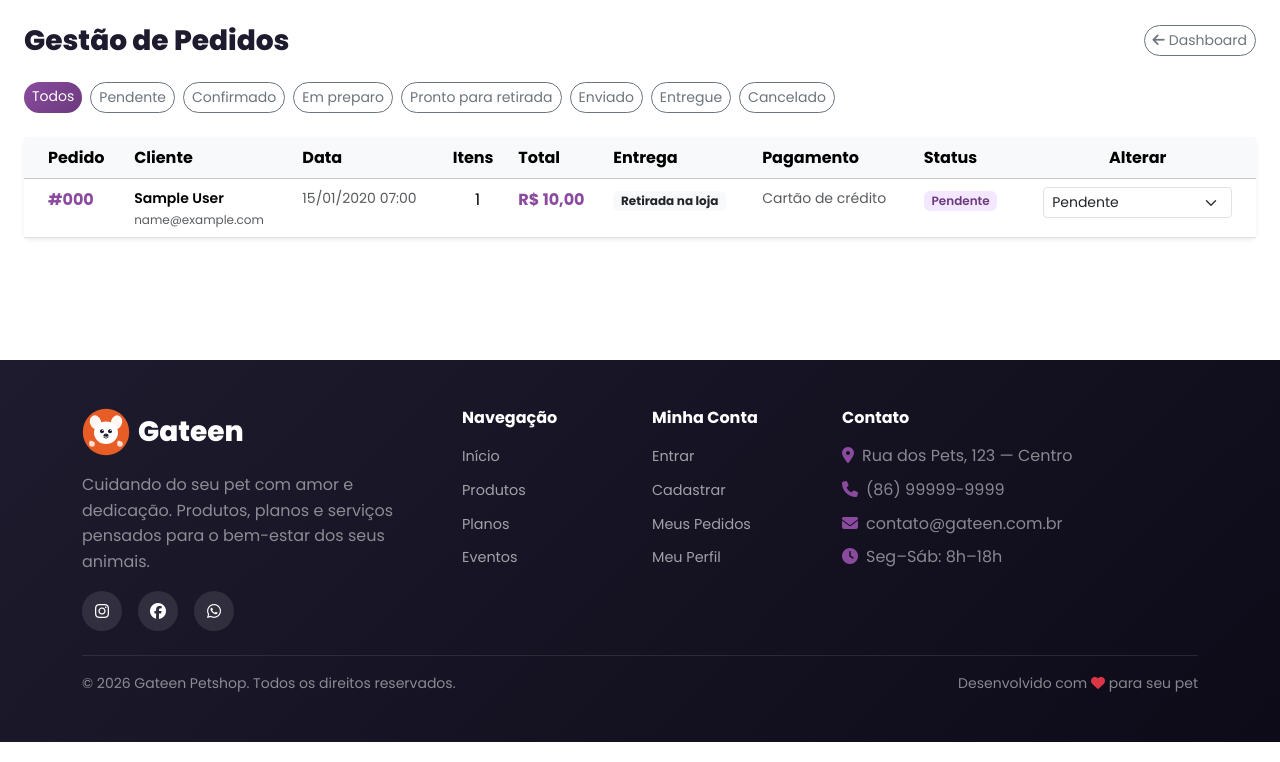
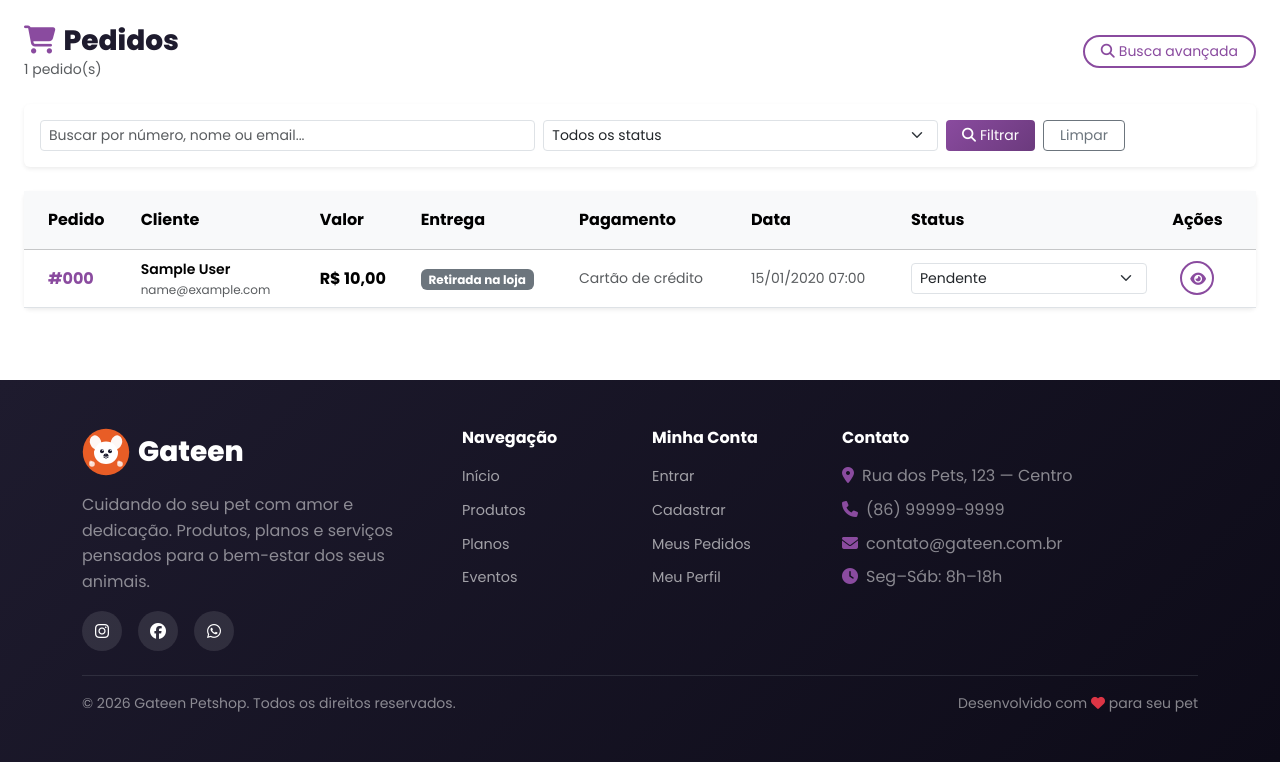
Before and after one commit to dmaltad/GATEEN-CLAUDE, a Django app: page /dashboard/pedidos/ in a window 1280 px wide. Shown: the part 58-820 px from the top of the page. Run offline with Django 5.2, Linux system fonts and the light colour scheme; a user stored in the database is signed in; tables that the repository leaves empty hold one stand-in row (values such as "Sample post"); grey boxes marked "Sample" are stand-in pictures.

Commit message:
Tratamento

```diff
--- a/apps/dashboard/views.py
+++ b/apps/dashboard/views.py
@@ -1,8 +1,8 @@
 from django.shortcuts import render, redirect, get_object_or_404
 from django.contrib.admin.views.decorators import staff_member_required
-from django.contrib import messages  # ← FALTAVA ESTE IMPORT
+from django.contrib import messages
 from django.utils import timezone
-from django.db.models import Sum, Count, Q, F
+from django.db.models import Sum, Q
 from apps.orders.models import Order, CashRegister, CashTransaction
 from apps.catalog.models import Product, Stock, StockMovement
 from apps.accounts.models import User
@@ -11,28 +11,31 @@ from datetime import timedelta
 
 @staff_member_required
 def dashboard_home(request):
-    today = timezone.now().date()
-    week_ago = today - timedelta(days=7)
+    today    = timezone.now().date()
     month_ago = today - timedelta(days=30)
+    week_ago  = today - timedelta(days=7)
+
+    paid_statuses = ['confirmed', 'preparing', 'ready', 'shipped', 'delivered']
 
     total_orders_today = Order.objects.filter(created_at__date=today).count()
-    revenue_today = Order.objects.filter(
-        created_at__date=today,
-        status__in=['confirmed', 'preparing', 'ready', 'shipped', 'delivered']
-    ).aggregate(total=Sum('total'))['total'] or 0
-
-    revenue_month = Order.objects.filter(
-        created_at__date__gte=month_ago,
-        status__in=['confirmed', 'preparing', 'ready', 'shipped', 'delivered']
-    ).aggregate(total=Sum('total'))['total'] or 0
-
-    low_stock = Stock.objects.filter(
-        quantity__lte=F('min_quantity')
-    ).select_related('product')[:10]
-
-    recent_orders = Order.objects.select_related('user').order_by('-created_at')[:10]
-    new_users = User.objects.filter(date_joined__date__gte=week_ago).count()
-    open_cash = CashRegister.objects.filter(status='open').first()
+    revenue_today = (
+        Order.objects.filter(created_at__date=today, status__in=paid_statuses)
+        .aggregate(total=Sum('total'))['total'] or 0
+    )
+    revenue_month = (
+        Order.objects.filter(created_at__date__gte=month_ago, status__in=paid_statuses)
+        .aggregate(total=Sum('total'))['total'] or 0
+    )
+    new_users  = User.objects.filter(date_joined__date__gte=week_ago).count()
+    open_cash  = CashRegister.objects.filter(status='open').first()
+    low_stock  = (
+        Stock.objects.filter(quantity__lte=5)
+        .select_related('product')[:10]
+    )
+    recent_orders = (
+        Order.objects.select_related('user')
+        .order_by('-created_at')[:10]
+    )
 
     shortcuts = [
         {'label': 'Produtos',   'icon': 'fa-box',           'color': '#8A4B9F', 'url': '/dashboard/gestao/produtos/'},
@@ -42,30 +45,32 @@ def dashboard_home(request):
         {'label': 'Eventos',    'icon': 'fa-calendar',      'color': '#F4B942', 'url': '/dashboard/gestao/eventos/'},
         {'label': 'Planos',     'icon': 'fa-star',          'color': '#FF9800', 'url': '/dashboard/gestao/planos/'},
         {'label': 'Fidelidade', 'icon': 'fa-gift',          'color': '#9C27B0', 'url': '/dashboard/gestao/fidelidade/'},
-        {'label': 'Categorias', 'icon': 'fa-th',            'color': '#607D8B', 'url': '/admin/catalog/category/'},
         {'label': 'Usuários',   'icon': 'fa-users',         'color': '#2196F3', 'url': '/dashboard/gestao/usuarios/'},
+        {'label': 'Cargos',     'icon': 'fa-user-tag',      'color': '#607D8B', 'url': '/dashboard/gestao/cargos/'},
+        {'label': 'Planos ativos', 'icon': 'fa-id-card',   'color': '#009688', 'url': '/dashboard/gestao/planos/ativos/'},
     ]
 
     return render(request, 'dashboard/home.html', {
         'total_orders_today': total_orders_today,
-        'revenue_today': revenue_today,
-        'revenue_month': revenue_month,
-        'low_stock': low_stock,
-        'recent_orders': recent_orders,
-        'new_users': new_users,
-        'open_cash': open_cash,
-        'shortcuts': shortcuts,
+        'revenue_today':      revenue_today,
+        'revenue_month':      revenue_month,
+        'low_stock':          low_stock,
+        'recent_orders':      recent_orders,
+        'new_users':          new_users,
+        'open_cash':          open_cash,
+        'shortcuts':          shortcuts,
     })
 
+
+# ── Estoque ──────────────────────────────────────────────────────
 
 @staff_member_required
 def stock_view(request):
     status_filter = request.GET.get('status', 'all')
-
-    stocks = Stock.objects.select_related(
-        'product__category', 'product__brand'
-    ).order_by('quantity')
-
+    stocks = (
+        Stock.objects.select_related('product__category', 'product__brand')
+        .order_by('quantity')
+    )
     if status_filter == 'low':
         stocks = [s for s in stocks if s.is_low and not s.is_out]
     elif status_filter == 'out':
@@ -82,9 +87,9 @@ def stock_movement_create(request, product_id):
     product = get_object_or_404(Product, pk=product_id)
     if request.method == 'POST':
         movement_type = request.POST.get('movement_type')
-        quantity = int(request.POST.get('quantity', 0))
-        reason = request.POST.get('reason', '')
-        stock, _ = Stock.objects.get_or_create(product=product)
+        quantity      = int(request.POST.get('quantity', 0))
+        reason        = request.POST.get('reason', '')
+        stock, _      = Stock.objects.get_or_create(product=product)
 
         if movement_type == 'in':
             stock.quantity += quantity
@@ -107,9 +112,12 @@ def stock_movement_create(request, product_id):
     return render(request, 'dashboard/stock_movement_form.html', {'product': product})
 
 
+# ── Caixa ─────────────────────────────────────────────────────────
+
 @staff_member_required
 def cash_register_view(request):
     open_cash = CashRegister.objects.filter(status='open').first()
+
     if request.method == 'POST':
         action = request.POST.get('action')
         if action == 'open' and not open_cash:
@@ -118,27 +126,27 @@ def cash_register_view(request):
                 opening_balance=request.POST.get('opening_balance', 0),
             )
         elif action == 'close' and open_cash:
-            open_cash.status = 'closed'
+            open_cash.status          = 'closed'
             open_cash.closing_balance = request.POST.get('closing_balance', 0)
-            open_cash.closed_by = request.user
-            open_cash.closed_at = timezone.now()
+            open_cash.closed_by       = request.user
+            open_cash.closed_at       = timezone.now()
             open_cash.save()
         return redirect('dashboard:cash_register')
 
-    transactions = []
-    if open_cash:
-        transactions = open_cash.transactions.order_by('-created_at')
-
+    transactions = open_cash.transactions.order_by('-created_at') if open_cash else []
     return render(request, 'dashboard/cash_register.html', {
-        'open_cash': open_cash,
+        'open_cash':    open_cash,
         'transactions': transactions,
     })
 
 
+# ── Pedidos (views legadas, mantidas para compatibilidade de URLs) ──
+
 @staff_member_required
 def orders_view(request):
+    """Lista de pedidos — compatível com {% url 'dashboard:orders' %}."""
     status_filter = request.GET.get('status', '')
-    q = request.GET.get('q', '')
+    q             = request.GET.get('q', '')
 
     orders = Order.objects.select_related('user').order_by('-created_at')
 
@@ -147,21 +155,21 @@ def orders_view(request):
     if q:
         orders = orders.filter(
             Q(order_number__icontains=q) |
-            Q(user__email__icontains=q) |
+            Q(user__email__icontains=q)  |
             Q(user__first_name__icontains=q)
         )
 
     return render(request, 'dashboard/orders.html', {
-        'orders': orders,
-        'status_choices': Order.STATUS_CHOICES,
+        'orders':          orders,
+        'status_choices':  Order.STATUS_CHOICES,
         'selected_status': status_filter,
-        'q': q,
+        'q':               q,
     })
 
 
 @staff_member_required
 def order_detail_staff_redirect(request, order_number):
-    """Atualiza status do pedido via POST e redireciona de volta."""
+    """Atualiza status via POST e redireciona — mantém URL legada funcionando."""
     order = get_object_or_404(Order, order_number=order_number)
     if request.method == 'POST':
         new_status = request.POST.get('status')
@@ -175,5 +183,17 @@ def order_detail_staff_redirect(request, order_number):
     return redirect('dashboard:orders')
 
 
-# Alias mantido para compatibilidade com templates antigos
-update_order_status = order_detail_staff_redirect
+# ── Alias mantido para retrocompatibilidade ───────────────────────
+
+@staff_member_required
+def order_management_view(request):
+    return orders_view(request)
+
+
+@staff_member_required
+def update_order_status(request, pk):
+    order = get_object_or_404(Order, pk=pk)
+    if request.method == 'POST':
+        order.status = request.POST.get('status')
+        order.save()
+    return redirect('dashboard:orders')
--- a/apps/orders/context_processors.py
+++ b/apps/orders/context_processors.py
@@ -4,7 +4,7 @@ from django.db.models import Sum
 def cart_processor(request):
     from apps.orders.models import Cart
 
-    cart = None
+    cart       = None
     cart_count = 0
 
     try:
--- a/templates/dashboard/orders.html
+++ b/templates/dashboard/orders.html
@@ -1,80 +1,115 @@
 {% extends 'layouts/base.html' %}
 {% load static %}
 
-{% block title %}Gestão de Pedidos — Dashboard{% endblock %}
+{% block title %}Pedidos — Gestão{% endblock %}
 
 {% block content %}
 <div class="container-fluid py-4 px-4">
+
   <div class="d-flex align-items-center justify-content-between mb-4">
-    <h3 class="fw-800 mb-0">Gestão de Pedidos</h3>
-    <a href="{% url 'dashboard:home' %}" class="btn btn-outline-secondary rounded-pill btn-sm">
-      <i class="fa fa-arrow-left me-1"></i>Dashboard
+    <div>
+      <h3 class="fw-800 mb-0">
+        <i class="fa fa-shopping-cart me-2" style="color:var(--primary);"></i>Pedidos
+      </h3>
+      <p class="text-muted small mb-0">{{ orders.count }} pedido(s)</p>
+    </div>
+    <a href="{% url 'dashboard:order_list_staff' %}" class="btn btn-outline-primary btn-sm rounded-pill px-3">
+      <i class="fa fa-search me-1"></i>Busca avançada
     </a>
   </div>
 
-  <!-- FILTRO STATUS -->
-  <div class="d-flex gap-2 mb-4 flex-wrap">
-    <a href="{% url 'dashboard:orders' %}" class="btn btn-sm {% if not selected_status %}btn-primary{% else %}btn-outline-secondary{% endif %} rounded-pill">
-      Todos
-    </a>
-    {% for val, lbl in status_choices %}
-    <a href="?status={{ val }}" class="btn btn-sm {% if selected_status == val %}btn-primary{% else %}btn-outline-secondary{% endif %} rounded-pill">
-      {{ lbl }}
-    </a>
+  <!-- Filtros -->
+  <div class="card border-0 shadow-sm mb-4">
+    <div class="card-body p-3">
+      <form method="get" class="row g-2 align-items-end">
+        <div class="col-md-5">
+          <input type="text" name="q" class="form-control form-control-sm"
+            placeholder="Buscar por número, nome ou email..." value="{{ q|default:'' }}">
+        </div>
+        <div class="col-md-4">
+          <select name="status" class="form-select form-select-sm">
+            <option value="">Todos os status</option>
+            {% for value, label in status_choices %}
+            <option value="{{ value }}" {% if selected_status == value %}selected{% endif %}>{{ label }}</option>
             {% endfor %}
+          </select>
+        </div>
+        <div class="col-auto d-flex gap-2">
+          <button type="submit" class="btn btn-primary btn-sm px-3">
+            <i class="fa fa-search me-1"></i>Filtrar
+          </button>
+          <a href="{% url 'dashboard:orders' %}" class="btn btn-outline-secondary btn-sm px-3">Limpar</a>
+        </div>
+      </form>
+    </div>
   </div>
 
+  <!-- Tabela -->
   <div class="card border-0 shadow-sm">
-    <div class="card-body p-0">
     <div class="table-responsive">
-        <table class="table table-hover mb-0">
+      <table class="table table-hover align-middle mb-0">
         <thead class="table-light">
           <tr>
-              <th class="ps-4">Pedido</th>
-              <th>Cliente</th>
-              <th>Data</th>
-              <th>Itens</th>
-              <th>Total</th>
-              <th>Entrega</th>
-              <th>Pagamento</th>
-              <th>Status</th>
-              <th class="text-center">Alterar</th>
+            <th class="ps-4 py-3">Pedido</th>
+            <th class="py-3">Cliente</th>
+            <th class="py-3">Valor</th>
+            <th class="py-3">Entrega</th>
+            <th class="py-3">Pagamento</th>
+            <th class="py-3">Data</th>
+            <th class="py-3">Status</th>
+            <th class="py-3 text-center pe-4">Ações</th>
           </tr>
         </thead>
         <tbody>
           {% for order in orders %}
           <tr>
-              <td class="ps-4 fw-700 text-primary">#{{ order.order_number }}</td>
+            <td class="ps-4">
+              <a href="{% url 'dashboard:order_detail_staff' order.order_number %}"
+                class="fw-700 text-decoration-none" style="color:var(--primary);">
+                #{{ order.order_number }}
+              </a>
+            </td>
             <td>
               <div class="fw-600 small">{{ order.user.get_full_name }}</div>
               <div class="text-muted" style="font-size:.75rem;">{{ order.user.email }}</div>
             </td>
+            <td class="fw-700">R$ {{ order.total }}</td>
+            <td>
+              {% if order.delivery_type == 'delivery' %}
+              <span class="badge bg-info text-dark small">Entrega em domicílio</span>
+              {% else %}
+              <span class="badge bg-secondary small">Retirada na loja</span>
+              {% endif %}
+            </td>
+            <td class="text-muted small">{{ order.get_payment_method_display }}</td>
             <td class="text-muted small">{{ order.created_at|date:"d/m/Y H:i" }}</td>
-              <td class="text-center">{{ order.items.count }}</td>
-              <td class="fw-700 text-primary">R$ {{ order.total }}</td>
-              <td><span class="badge bg-light text-dark">{{ order.get_delivery_type_display }}</span></td>
-              <td class="text-muted small">{{ order.get_payment_method_display }}</td>
-              <td>
-                <span class="badge status-badge status-{{ order.status }}">
-                  {{ order.get_status_display }}
-                </span>
-              </td>
-              <td class="text-center">
-                <form method="post" action="{% url 'dashboard:update_order_status' order.pk %}">
+            <td style="min-width:180px;">
+              {# ✅ FIX CRÍTICO: usa order.order_number (não order.pk) #}
+              <form method="post" action="{% url 'dashboard:update_order_status' order.order_number %}">
                 {% csrf_token %}
-                  <select name="status" class="form-select form-select-sm w-auto d-inline-block" onchange="this.form.submit()">
-                    {% for val, lbl in status_choices %}
-                    <option value="{{ val }}" {% if order.status == val %}selected{% endif %}>{{ lbl }}</option>
+                <select name="status" class="form-select form-select-sm"
+                  onchange="this.form.submit()">
+                  {% for value, label in status_choices %}
+                  <option value="{{ value }}" {% if order.status == value %}selected{% endif %}>
+                    {{ label }}
+                  </option>
                   {% endfor %}
                 </select>
               </form>
             </td>
+            <td class="pe-4 text-center">
+              <a href="{% url 'dashboard:order_detail_staff' order.order_number %}"
+                class="btn btn-sm btn-outline-primary rounded-circle"
+                title="Ver detalhes" style="width:34px;height:34px;line-height:1.8;">
+                <i class="fa fa-eye"></i>
+              </a>
+            </td>
           </tr>
           {% empty %}
           <tr>
-              <td colspan="9" class="text-center py-5 text-muted">
-                <i class="fa fa-box-open fa-3x mb-3 opacity-25"></i>
-                <p>Nenhum pedido encontrado.</p>
+            <td colspan="8" class="text-center py-5 text-muted">
+              <i class="fa fa-inbox fa-2x mb-2 d-block" style="opacity:.3;"></i>
+              Nenhum pedido encontrado.
             </td>
           </tr>
           {% endfor %}
@@ -82,6 +117,6 @@
       </table>
     </div>
   </div>
-  </div>
+
 </div>
 {% endblock %}
```
Also changed, not shown: apps/accounts/views.py (+31 -17 lines), apps/orders/models.py (+20 -8 lines), apps/orders/signals.py (+58 -133 lines), apps/orders/views.py (+95 -65 lines). Lines whose indentation alone changed are shown as unchanged.
